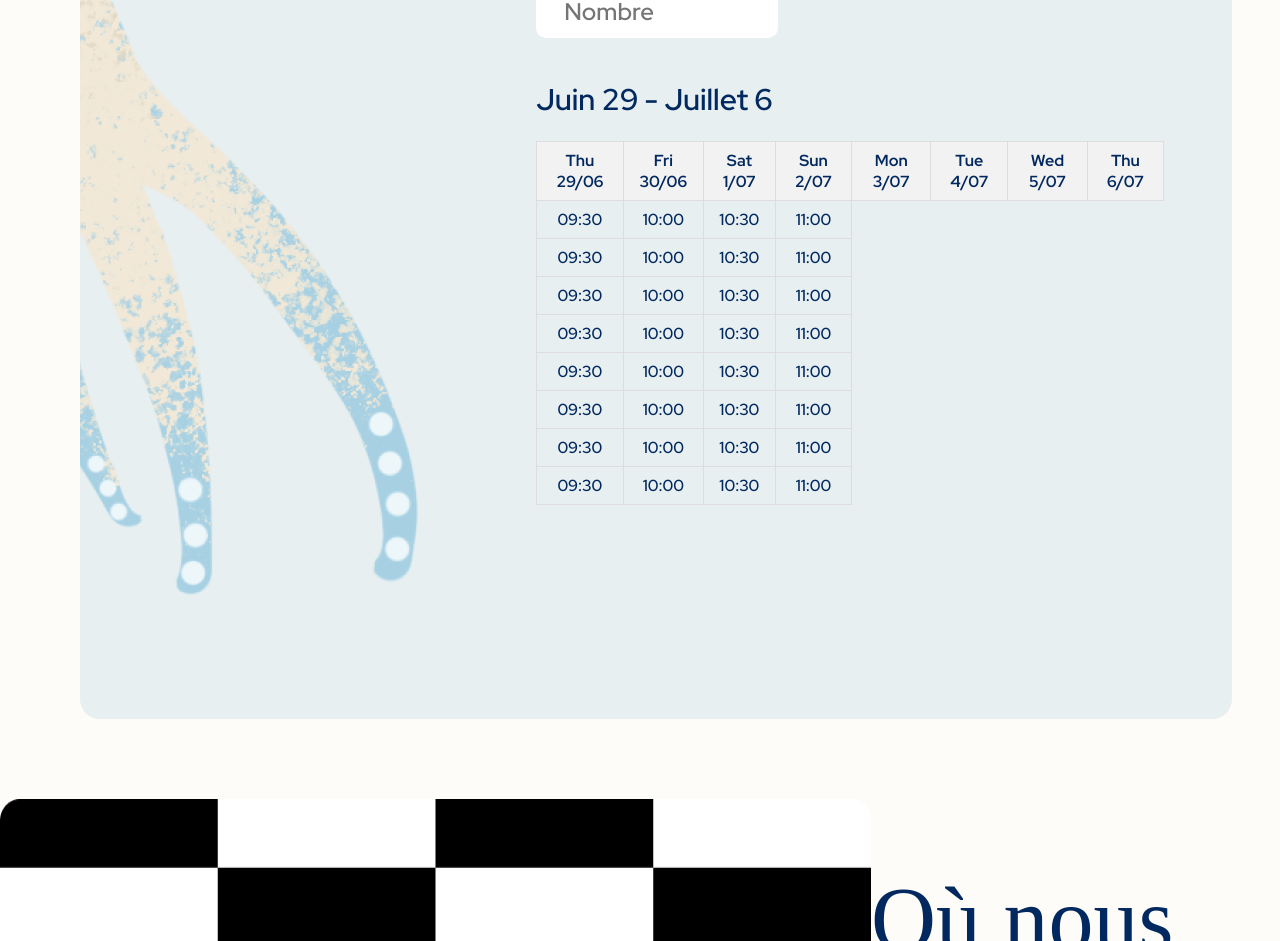
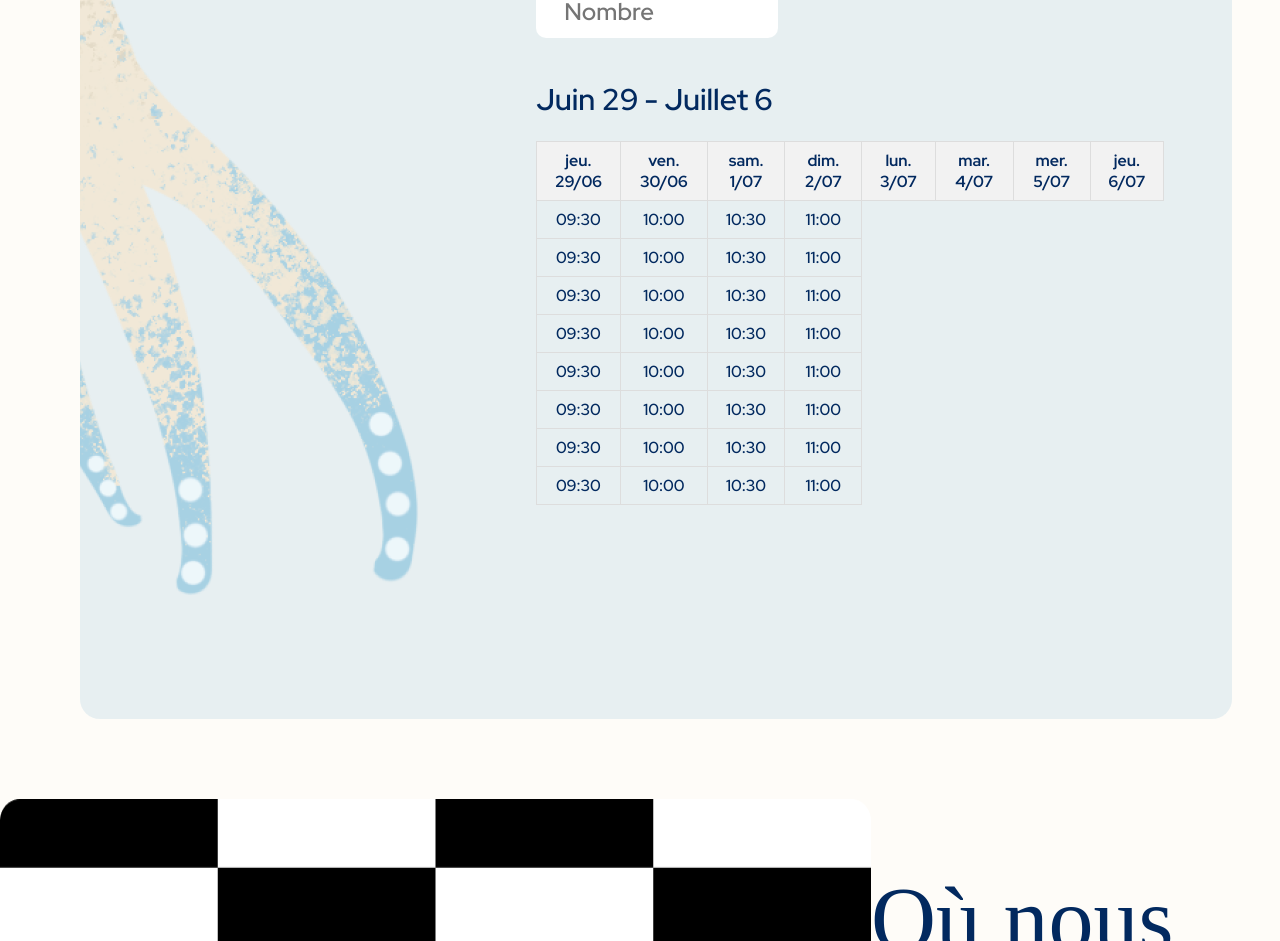
Before and after one commit to jo15122002/illuminez_votre_curiosite_site, a Nuxt app: page / in a window 1280 px wide. Shown: the part 3690-4631 px from the top of the page. Built offline with nearby package versions, Linux system fonts and the light colour scheme.

Commit message:
passage des dates en fr

```diff
--- a/components/BookingSection.vue
+++ b/components/BookingSection.vue
@@ -58,7 +58,7 @@ const generateDates = (dayFrom, dayTo, hourFrom, hourTo, increments) => {
     const uniqueDays = [];
 
     for(let date = new Date(startDate); date <= endDate; date.setDate(date.getDate() + 1)) {
-        const dayString = `${date.toLocaleDateString('en-US', { weekday: 'short' })} ${date.getDate()}/${('0' + (date.getMonth() + 1)).slice(-2)}`;
+        const dayString = `${date.toLocaleDateString('fr-FR', { weekday: 'short' })} ${date.getDate()}/${('0' + (date.getMonth() + 1)).slice(-2)}`;
         uniqueDays.push({
             day: dayString,
             times: generateTimes(hourFrom, hourTo, increments)
```
